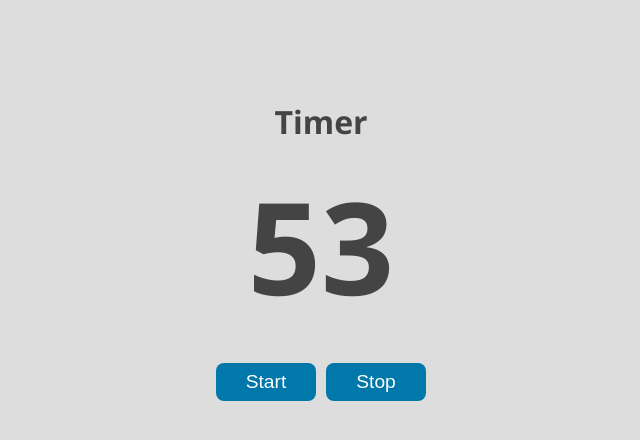
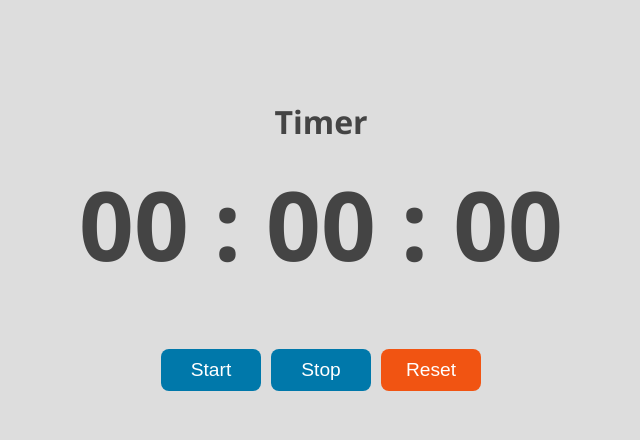
Before and after one commit to MiladRaouf/timer-miniproject-react, a React (Create React App) app: page / in a window 1280 px wide. Shown: the top 440 px of the page, without its empty margins (319-959 px from the left). Built offline with nearby package versions, Linux system fonts and the light colour scheme.

Commit message:
reset button implemented

```diff
--- a/src/Timer.js
+++ b/src/Timer.js
@@ -7,39 +7,70 @@ class Timer extends React.Component {
     constructor() {
         super();
         this.state = {
-            time: 60
+            hour: 0,
+            minute: 0,
+            second: 0,
+            runTime: false,
         }
     }
 
     runTimer = () => {
-        interval = setInterval(() => {
+        if (this.state.runTime == false) {
             this.setState({
-                time: Number(this.state.time) - 1
+                runTime: true
             });
-        }, 1000);
+
+            interval = setInterval(() => {
+                this.setState({
+                    second: this.state.second + 1
+                });
+
+                if (this.state.second == 60) {
+                    this.setState({
+                        minute: this.state.minute + 1,
+                        second: 0
+                    });
+                }
+
+                if (this.state.minute == 60) {
+                    this.setState({
+                        hour: this.state.hour + 1,
+                        minute: 0
+                    });
+                }
+            }, 1000);
+        }
     };
 
     stopTimer = () => {
+        this.setState({
+            runTime: false
+        });
         clearInterval(interval);
     };
 
-    componentDidMount() {
-        this.runTimer();
-    }
+    resetTimer = () => {
+        this.stopTimer();
 
-    componentDidUpdate() {
-        if (this.state.time == 0) {
-            this.stopTimer();
-        }
-    }
+        this.setState({
+            hour: 0,
+            minute: 0,
+            second: 0
+        });
+    };
 
     render() {
+        let h = this.state.hour;
+        let m = this.state.minute;
+        let s = this.state.second;
+
         return (
             <div>
-                <h1>{this.state.time}</h1>
+                <h1>{`${h < 10 ? '0' + h : h} : ${m < 10 ? '0' + m : m} : ${s < 10 ? '0' + s : s}`}</h1>
                 <div className='button-box'>
                     <button onClick={this.runTimer}>Start</button>
                     <button onClick={this.stopTimer}>Stop</button>
+                    <button onClick={this.resetTimer}>Reset</button>
                 </div>
             </div>
         );
--- a/src/style.css
+++ b/src/style.css
@@ -17,33 +17,38 @@ body {
 
 .timer-parent>:last-child {
     margin-top: 15px;
-    font-size: 4em;
+    font-size: 3em;
 }
 
 .button-box {
     display: flex;
     justify-content: center;
     align-items: center;
-    margin-top: 30px;
+    margin-top: 60px;
 }
 
 .button-box>button {
     background: #0078AA;
     border-radius: 8px;
-    padding: 8px 3px;
+    padding: 10px 3px;
     transition: 0.2s;
     width: 100px;
     text-align: center;
     border: none;
     color: #fff;
     cursor: pointer;
-    font-size: 0.3em;
+    font-size: 0.4em;
+    margin: 0 5px;
 }
 
 .button-box>button:hover {
     background: #1363DF;
 }
 
-.button-box> :first-child {
-    margin-right: 10px;
+.button-box>:last-child {
+    background: #F15412;
 }
+
+.button-box>:last-child:hover {
+    background: #E83A14;
+}
```
